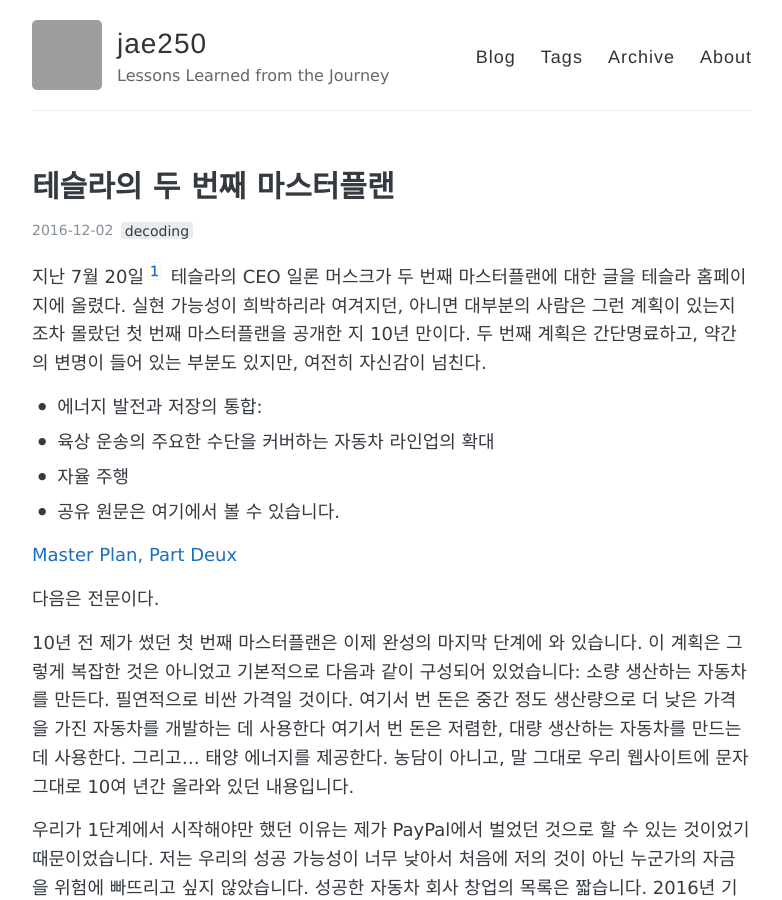
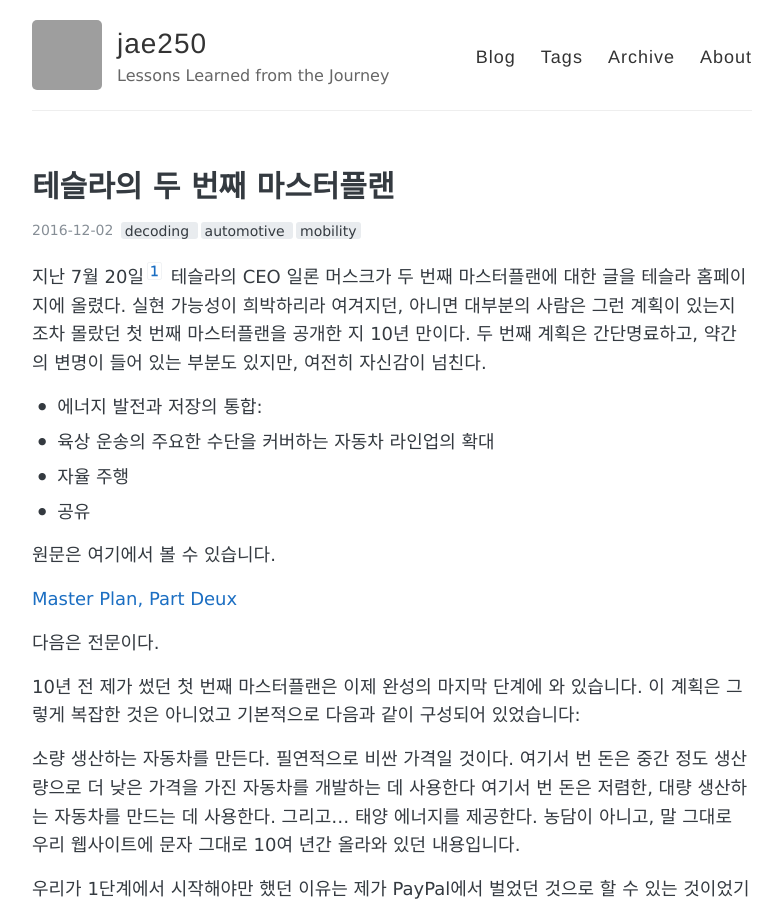
Before and after one commit to jae250/jae250.github.io, a Jekyll site: the page built from _posts/2016-12-02-테슬라의-두 번째-마스터플랜.md, in a window 1280 px wide and 900 px high. Shown: the whole window, without its empty margins (248-1030 px from the left). Built offline with Jekyll 4.4.1, drawn with Linux system fonts in a browser that asks for light colours; comment, search, counter and statistics services are not loaded; grey boxes are pictures that could not be loaded.

Commit message:
add tags

```diff
--- a/_posts/2016-12-02-테슬라의-두 번째-마스터플랜.md
+++ b/_posts/2016-12-02-테슬라의-두 번째-마스터플랜.md
@@ -3,12 +3,15 @@ layout: post
 title: 테슬라의 두 번째 마스터플랜
 tags:
 - decoding
+- automotive
+- mobility
 ---
 지난 7월 20일[^1] 테슬라의 CEO 일론 머스크가 두 번째 마스터플랜에 대한 글을 테슬라 홈페이지에 올렸다. 실현 가능성이 희박하리라 여겨지던, 아니면 대부분의 사람은 그런 계획이 있는지조차 몰랐던 첫 번째 마스터플랜을 공개한 지 10년 만이다. 두 번째 계획은 간단명료하고, 약간의 변명이 들어 있는 부분도 있지만, 여전히 자신감이 넘친다.
 - 에너지 발전과 저장의 통합:
 - 육상 운송의 주요한 수단을 커버하는 자동차 라인업의 확대
 - 자율 주행
 - 공유
+
 원문은 여기에서 볼 수 있습니다.
 
 [Master Plan, Part Deux](https://www.tesla.com/en_GB/blog/master-plan-part-deux)
@@ -16,11 +19,12 @@ tags:
 다음은 전문이다.
 
 10년 전 제가 썼던 첫 번째 마스터플랜은 이제 완성의 마지막 단계에 와 있습니다. 이 계획은 그렇게 복잡한 것은 아니었고 기본적으로 다음과 같이 구성되어 있었습니다:
-  소량 생산하는 자동차를 만든다. 필연적으로 비싼 가격일 것이다.
-  여기서 번 돈은 중간 정도 생산량으로 더 낮은 가격을 가진 자동차를 개발하는 데 사용한다
-  여기서 번 돈은 저렴한, 대량 생산하는 자동차를 만드는 데 사용한다.
-  그리고...
-  태양 에너지를 제공한다. 농담이 아니고, 말 그대로 우리 웹사이트에 문자 그대로 10여 년간 올라와 있던 내용입니다.
+
+소량 생산하는 자동차를 만든다. 필연적으로 비싼 가격일 것이다.
+여기서 번 돈은 중간 정도 생산량으로 더 낮은 가격을 가진 자동차를 개발하는 데 사용한다
+여기서 번 돈은 저렴한, 대량 생산하는 자동차를 만드는 데 사용한다.
+그리고...
+태양 에너지를 제공한다. 농담이 아니고, 말 그대로 우리 웹사이트에 문자 그대로 10여 년간 올라와 있던 내용입니다.
 
 우리가 1단계에서 시작해야만 했던 이유는 제가 PayPal에서 벌었던 것으로 할 수 있는 것이었기 때문이었습니다. 저는 우리의 성공 가능성이 너무 낮아서 처음에 저의 것이 아닌 누군가의 자금을 위험에 빠뜨리고 싶지 않았습니다. 성공한 자동차 회사 창업의 목록은 짧습니다. 2016년 기준으로, 파산한 적이 없는 미국 자동차 회사의 수는 포드 (Ford)와 테슬라 (Tesla)의 총 2개입니다. 자동차 회사를 시작하는 것은 바보 같은 일이고, 전기 자동차 회사는 두 배로 바보 같은 일일 것입니다.
 
@@ -35,11 +39,13 @@ tags:
 그날이 더 빨리 오도록 우리가 계획한 것은 다음과 같습니다.
 
 **에너지 발전과 저장의 통합**
+
 개인을 자신이 소비할 전기의 공급자로 만들어 줄 부드럽게 통합된 아름다운 배터리가 탑재된 지붕형 태양광 발전기 제품을 만든다. 그리고 이것을 전 세계로 확장한다. 단일한 주문 경험, 한 번의 설치, 하나의 서비스 연락처, 하나의 스마트폰 앱을 제공한다.
 
 만약 테슬라와 솔라시티가 다른 회사라면 우리는 이것을 실현할 수 없습니다. 이것이 이 두 회사를 분리하게 만드는 내재한 장벽을 무너뜨리고 통합시켜야 할 이유입니다. 비슷한 설립 배경과 지속 가능한 에너지라는 동일하고 매우 중요한 목표를 추구하지만 이 두 회사가 별개라는 것은 많은 부분 역사의 우연에 따른 것이었습니다. 이제 테슬라는 파와 월(Powerwall)을 확장할 준비가 되었고, 솔라시티는 고도로 차별화된 태양 에너지를 제공할 준비가 되었습니다. 이제 통합을 이룰 때가 왔습니다.
 
 **육상 운송의 주요한 수단을 커버하는 자동차 라인업의 확대**
+
 현재 테슬라는 프리미엄 세단과 SUV라는 비교적 작은 두 세그먼트만을 다루고 있습니다. 모델 3, 미래의 소형 SUV, 새로운 종류의 픽업트럭을 통해 우리는 대부분의 소비자 시장에 대응할 계획입니다. 아래에 언급된 계획의 세 번째 부분 때문에 Model 3보다 저렴한 차량이 필요하지는 않을 것입니다.
 
 지속 가능한 미래를 가속하기 위해 정말로 중요한 것은 가능한 한 빨리 생산량을 확장하는 것입니다. 그러므로 테슬라 엔지니어링은 기계를 만드는 기계를 설계하는 데 더욱 집중하는 것으로 전환해왔습니다. 공장 자체를 하나의 제품으로 바꾸는 것입니다. 자동차 생산에 대한 첫 번째 물리학적 분석에 따르면 버전 3은 약 2년의 반복 주기로 5-10 배 정도의 개선을 달성할 수 있습니다. 첫 번째 모델 3 공장 설비는 버전 0.5로 간주하고 버전 1.0은 아마도 2018년에 나올 것으로 예상합니다.
@@ -48,6 +54,7 @@ tags:
 자율 주행의 도래와 함께 버스의 크기를 줄이고 버스 운전사의 역할을 차량 관리자의 역할로 전환하는 것이 아마도 합리적일 것입니다. 버스 내의 중앙 통로를 없애고 현재 출입문이 있는 곳에 좌석을 배치하여 승객 탑승 밀도를 증가시키고, 기존 대형 버스의 가속 및 제동을 다른 차량과 일치시켜 교통 흐름에 대한 관성 임피던스를 피하게 함으로써 교통 혼잡이 개선될 것입니다. 또한, 사람들을 목적지 끝까지 데려다줄 것입니다. 기존 버스 정류장의 고정된 호출 버튼은 스마트폰이 없는 사람들에게도 제공될 것입니다. 휠체어, 유모차와 자전거를 수용할 수 있는 설계입니다.
 
 **자율 주행**
+
 기술이 성숙해짐에 따라 모든 테슬라 차량은 작동 실패에도 대비하는 완전 자율 주행에 필요한 하드웨어를 갖출 것이며, 이는 차 안의 어떤 시스템이 고장 나더라도 자동차 스스로 안전하게 운전할 수 있음을 의미합니다. 소프트웨어의 개선과 검증이 카메라, 레이더, 음파 탐지기 및 컴퓨팅 하드웨어를 배치하는 것보다 훨씬 더 오래 걸린다는 점을 강조하는 것은 중요합니다.
 
 소프트웨어가 고도로 개선되고 평균적인 인간 운전자보다 훨씬 더 낫더라도, 각 규제 기관에서 진정한 자율 주행을 승인하기 전까지 적용까지는 사법 관할권에 따라 상당한 시간 차이가 있을 것입니다. 우리는 전 세계적인 규제 승인에 약 60억 마일 (100억 킬로미터) 정도가 필요할 것으로 예상합니다. 현재 차량 학습은 하루에 3백만 마일 (5백만 킬로미터) 조금 넘는 속도로 이루어지고 있습니다. 테슬라가 미래의 어느 시점까지 기다리는 대신 지금 부분적인 자율 주행 기능을 배포하는 이유에 대한 설명을 여기에 추가해야 할 것입니다. 가장 중요한 이유는 자율 주행은 올바르게 사용되었을 때 사람이 스스로 운전하는 것보다 이미 훨씬 더 안전하다는 점과 그래서 단순히 나쁜 언론이나 법적 책임에 대한 상업적 계산에 대한 두려움 때문에 기능 배포를 연기하는 것은 도덕적으로 비난받을 수 있다는 점 때문입니다.
@@ -57,6 +64,7 @@ tags:
 오토파일럿을 "베타"라고 부르는 이유를 설명하는 것 역시 중요합니다. 이것은 베타라는 단어의 정상적인 의미에서의 베타 소프트웨어가 아닙니다. 모든 배포본은 고객에게 전달되기 전에 광범위한 내부 검증을 거칩니다. 현 상태에 안주하는 것을 없애고 개선을 지속할 것임을 나타내기 위해 베타라고 불립니다(오토파일럿 기능은 기본적으로 항상 꺼져 있습니다). 오토파일럿이 미국 차량 평균보다 약 10배 더 안전하게 되는 지점에 도달한다면, 베타 딱지가 제거될 것입니다.
 
 **공유**
+
 진정한 자율 주행이 규제 기관에 의해 승인되면 거의 모든 곳에서 당신이 테슬라를 호출할 수 있다는 것을 의미하게 됩니다. 테슬라가 당신을 태우고 나서는, 목적지로 가는 도중에 잠을 자거나 읽거나 어떤 다른 것도 할 수 있게 될 것입니다.
 
 전화기의 테슬라 앱에서 버튼을 누르기만 하면 당신은 테슬라 공유 차량 군에 당신의 자동차를 추가할 수 있으며 당신이 일할 때나 휴가 중에 수입을 창출하게 만들 수도 있을 것입니다. 이 부가 수입이 매월 자동차 대출이나 차량 리스 비용을 상당 부분 상쇄하거나 때로는 초과할 수도 있을 것입니다. 이는 거의 모든 사람이 테슬라를 소유할 수 있을 정도까지 실제 자동차 소유 비용을 극적으로 낮출 것입니다. 자동차 대부분은 하루 중 5-10% 동안에만 소유자가 사용하기 때문에 진정한 자율 주행 자동차의 근본적인 경제적 효용은 비자율 주행 자동차의 몇 배에 달할 수도 있습니다.
@@ -64,6 +72,7 @@ tags:
 수요가 고객 소유 차량의 공급을 초과하는 도시에서는 테슬라가 자체 차량 군을 운영하여 당신이 어디에 있든 항상 당사에서 차량을 불러서 탈 수 있도록 할 것입니다.
 
 **즉, 간단히 말해, 마스터플랜 두 번째 파트는 다음과 같습니다:**
+
 매끄럽게 통합된 저장 배터리를 가진 놀라운 태양광 지붕 만들기
 모든 주요 세그먼트에 대응하기 위해 전기차 라인업 확장하기
 대규모 차량 학습을 통해 수동 운전보다 10배 더 안전한 자율 주행 능력 개발하기
```
Also changed, not shown: _posts/2016-11-05-카를로스-곤-미래의-자동차산업에-대해-말하다.md (+1 -0 lines), _posts/2019-04-20-Klook은-되고-Uber와-Grab은-안되는-이유.md (+1 -0 lines), _posts/2019-10-25-윙(Wing),-미국내-첫번째-상업-드론-배송-시작.md (+1 -0 lines), _posts/2019-11-23-Tesla-Cybertruck-발표.md (+1 -0 lines).
